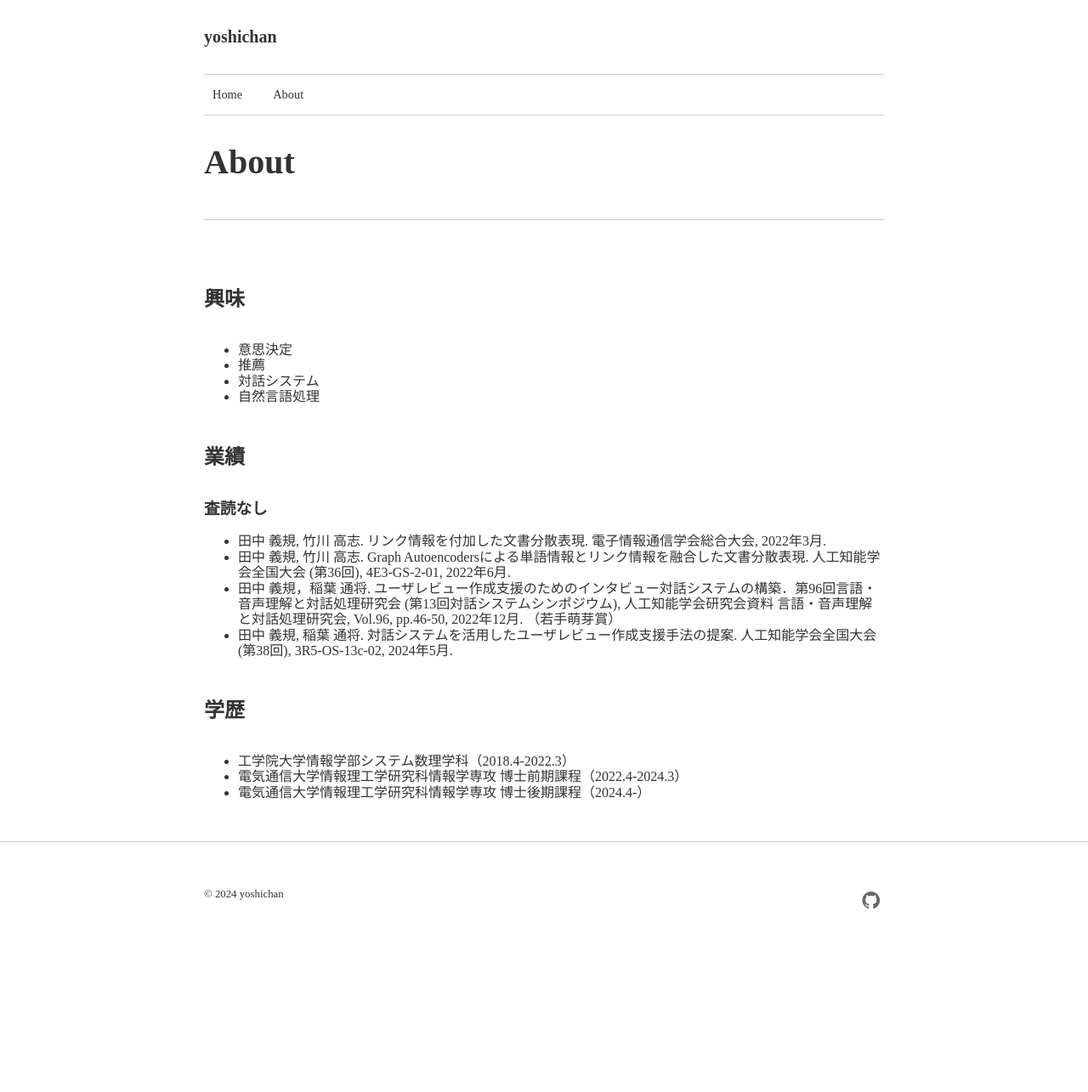
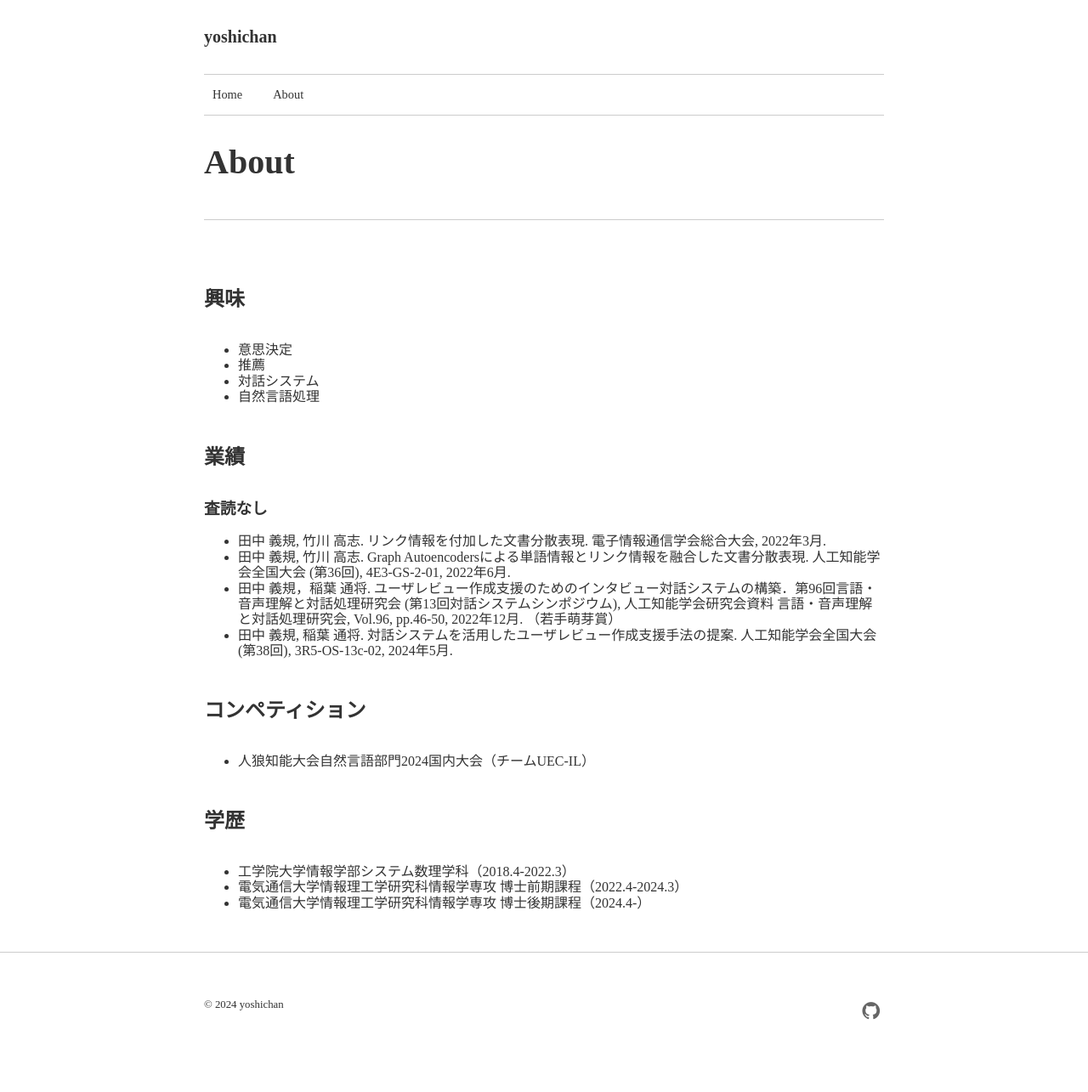
Before and after one commit to yoshi-chanaka/yoshi-chanaka.github.io, a Jekyll site: the page built from about.md, in a window 1280 px wide. Shown: the whole page at 85% size. Built offline with Jekyll 4.4.1, drawn with Linux system fonts in a browser that asks for light colours; nearby versions of some CDN libraries; before the commit the page ends 1155 px from its top, so only the background shows below that.

Commit message:
update20240531

```diff
--- a/about.md
+++ b/about.md
@@ -17,6 +17,9 @@ permalink: /about/
 * 田中 義規，稲葉 通将. ユーザレビュー作成支援のためのインタビュー対話システムの構築．第96回言語・音声理解と対話処理研究会 (第13回対話システムシンポジウム), 人工知能学会研究会資料 言語・音声理解と対話処理研究会, Vol.96, pp.46-50, 2022年12月. （若手萌芽賞）
 * 田中 義規, 稲葉 通将. 対話システムを活用したユーザレビュー作成支援手法の提案. 人工知能学会全国大会 (第38回), 3R5-OS-13c-02, 2024年5月.
 
+## コンペティション
+* 人狼知能大会自然言語部門2024国内大会（チームUEC-IL）
+
 ## 学歴
 * 工学院大学情報学部システム数理学科（2018.4-2022.3）
 * 電気通信大学情報理工学研究科情報学専攻 博士前期課程（2022.4-2024.3）
```
